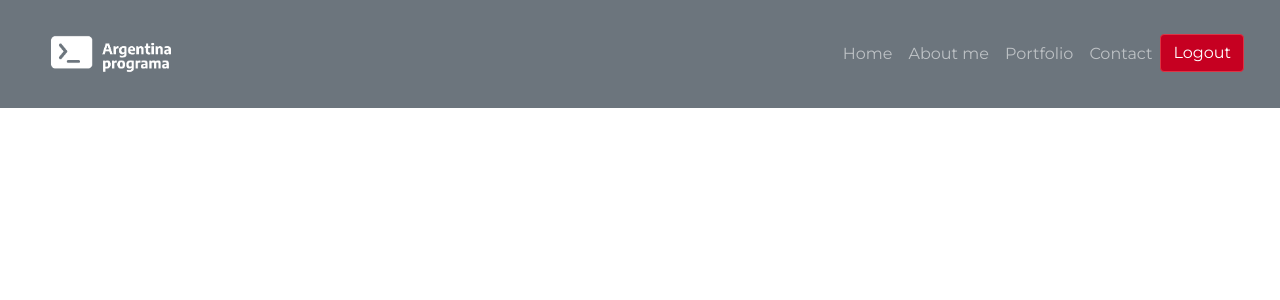
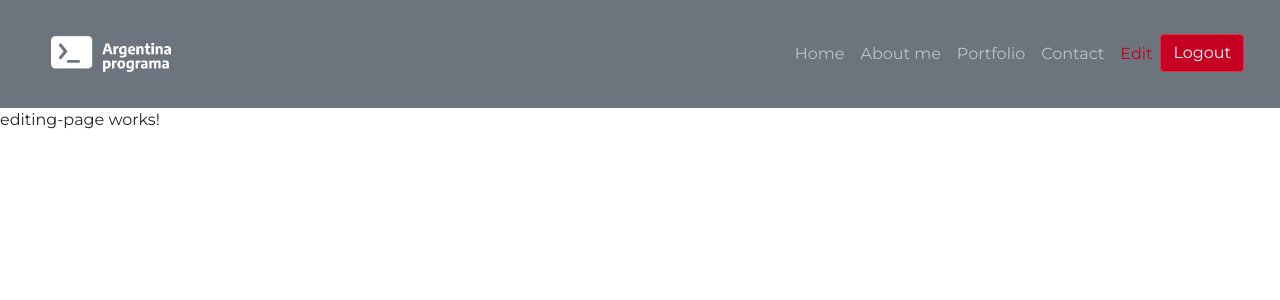
Before and after one commit to marandres9/portfolio-front, an Angular app: page /edit in a window 1280 px wide. Before the commit this address led to /. Shown: the top 300 px of the page. Built offline with nearby package versions, Linux system fonts and the light colour scheme.

Commit message:
added edit-page nav link

```diff
--- a/src/app/app.module.ts
+++ b/src/app/app.module.ts
@@ -39,7 +39,8 @@ import { EditingPageComponent } from './editing-page/editing-page.component';
         RouterModule.forRoot([
             { path: 'home', component: LandingPageComponent },
             { path: 'login', component: LoginPageComponent },
-            {path:'', redirectTo: '/home', pathMatch: 'full'},
+            { path: 'edit', component: EditingPageComponent },
+            { path:'', redirectTo: '/home', pathMatch: 'full' }
         ])
     ],
     providers: [
--- a/src/app/components/navbar/navbar.component.html
+++ b/src/app/components/navbar/navbar.component.html
@@ -21,6 +21,11 @@
             <li class="nav-item">
                 <a class="nav-link" href="#contact">Contact</a>
             </li>
+            <li class="nav-item" *ngIf="isLoggedIn()">
+                <a class="nav-link" routerLink="/edit">
+                    <span class="highlight">Edit</span>
+                </a>
+            </li>
             <li class="nav-item">
                 <a class="btn btn-danger"
                     style="background-color: #c60021;"
--- a/src/app/components/navbar/navbar.component.ts
+++ b/src/app/components/navbar/navbar.component.ts
@@ -11,11 +11,10 @@ export class NavbarComponent implements OnInit {
 
     constructor(private authService: AuthenticationService) { }
 
+    ngOnInit(): void { }
+
     public isLoggedIn() {
         return this.authService.isLoggedIn();
     }
 
-    ngOnInit(): void {
-    }
-
 }
--- a/src/app/editing-page/editing-page.component.ts
+++ b/src/app/editing-page/editing-page.component.ts
@@ -1,4 +1,5 @@
 import { Component, OnInit } from '@angular/core';
+import { FormControl } from '@angular/forms';
 
 @Component({
     selector: 'app-editing-page',
@@ -7,6 +8,8 @@ import { Component, OnInit } from '@angular/core';
 })
 export class EditingPageComponent implements OnInit {
 
+    title = new FormControl();
+
     constructor() { }
 
     ngOnInit(): void {
```
Lines whose indentation alone changed are shown as unchanged.
